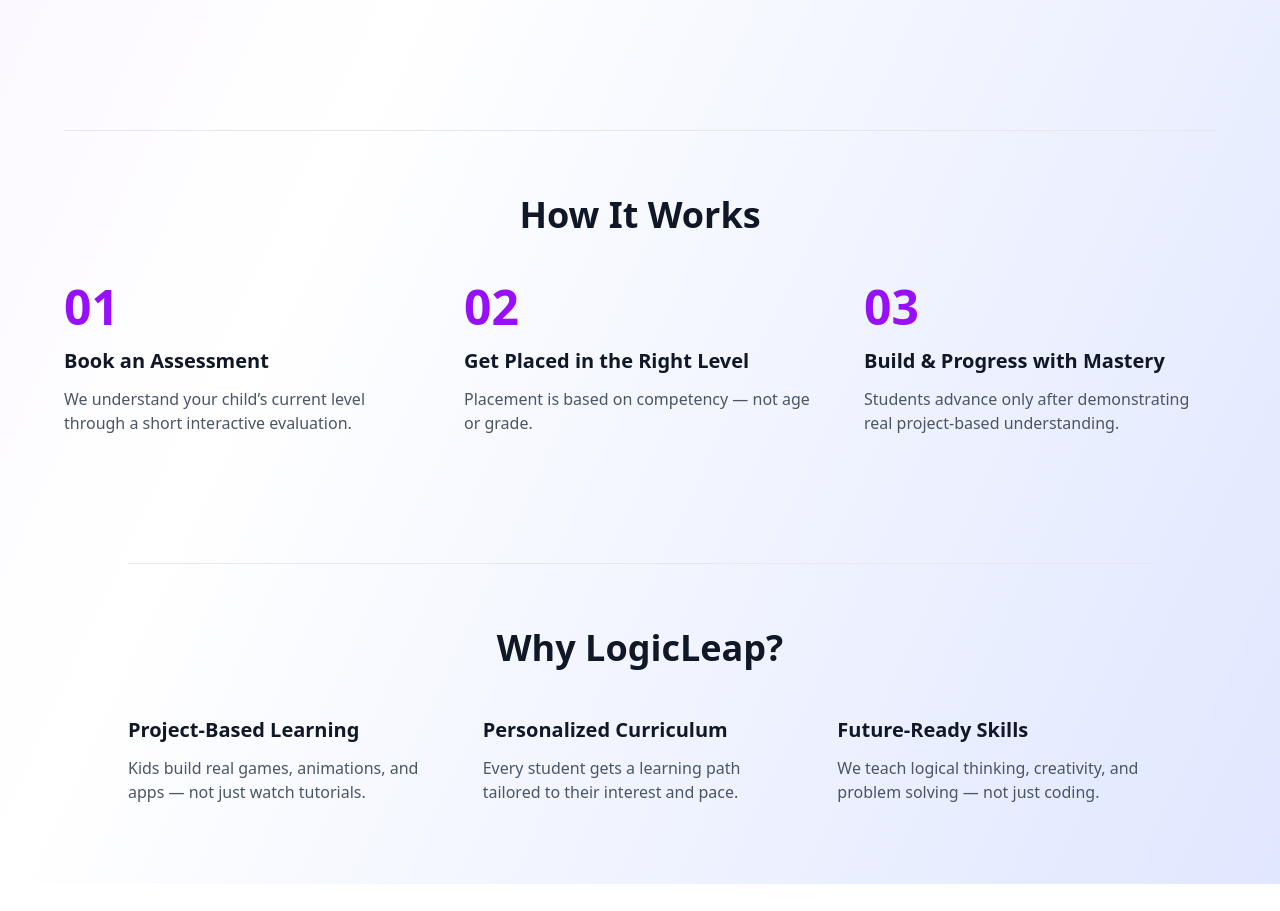
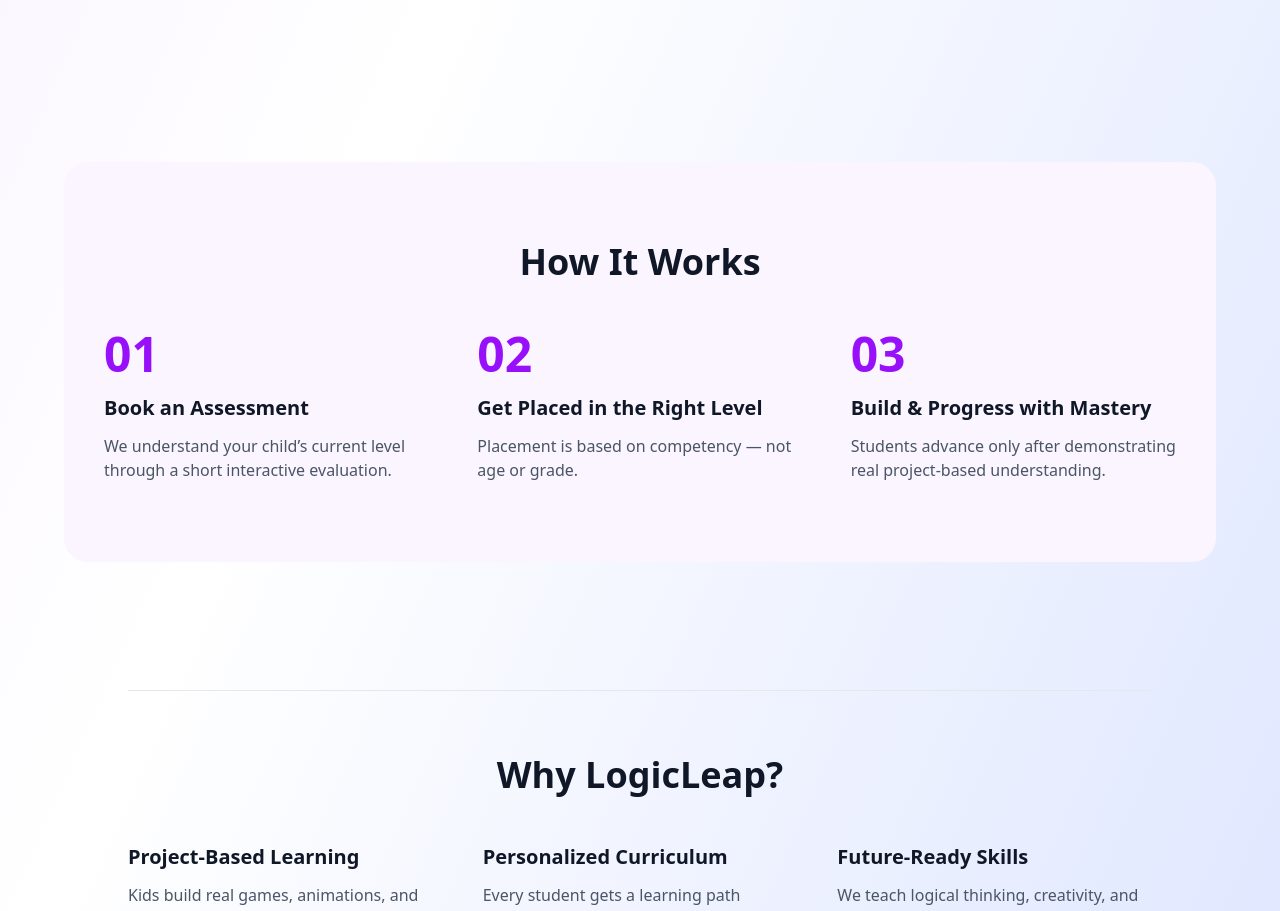
Before and after one commit to srushteesingh/logicleap-platform, a Next.js app: page / in a window 1280 px wide. Shown: the part 1881-2792 px from the top of the page. Before the commit the page ends 2765 px from the top, so only its background shows below. Built offline with nearby package versions, Linux system fonts and the light colour scheme.

Commit message:
Add soft purple background to How It Works section

```diff
--- a/app/page.tsx
+++ b/app/page.tsx
@@ -218,7 +218,7 @@
       </div>
 
       {/* HOW IT WORKS */}
-      <div className="mt-32 max-w-6xl mx-auto border-t border-gray-200 pt-16 text-center">
+      <div className="mt-40 bg-purple-50 rounded-3xl px-10 py-20 max-w-6xl mx-auto text-center">
         <h2 className="text-3xl md:text-4xl font-bold mb-12">How It Works</h2>
 
         <div className="grid md:grid-cols-3 gap-12 text-left">
```
